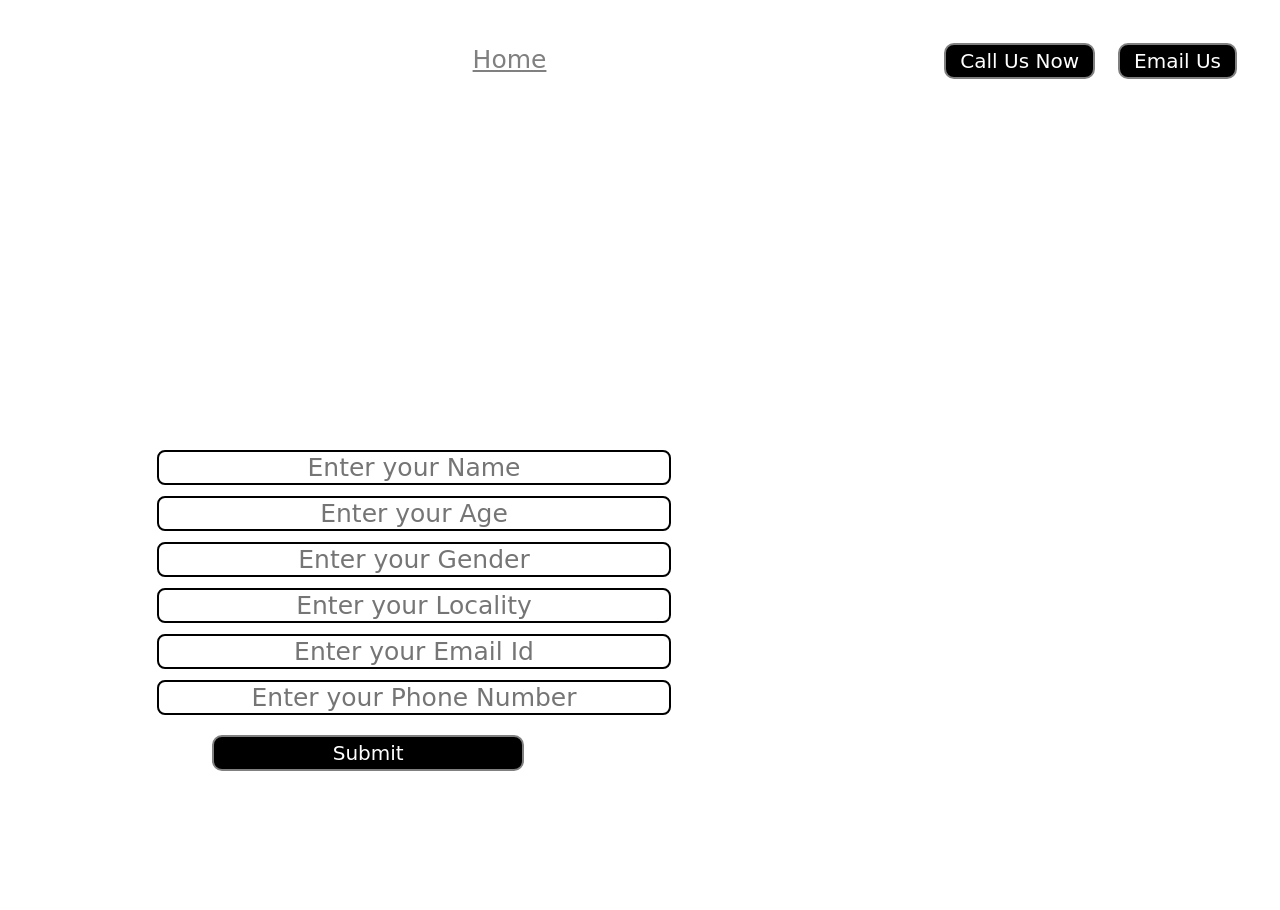
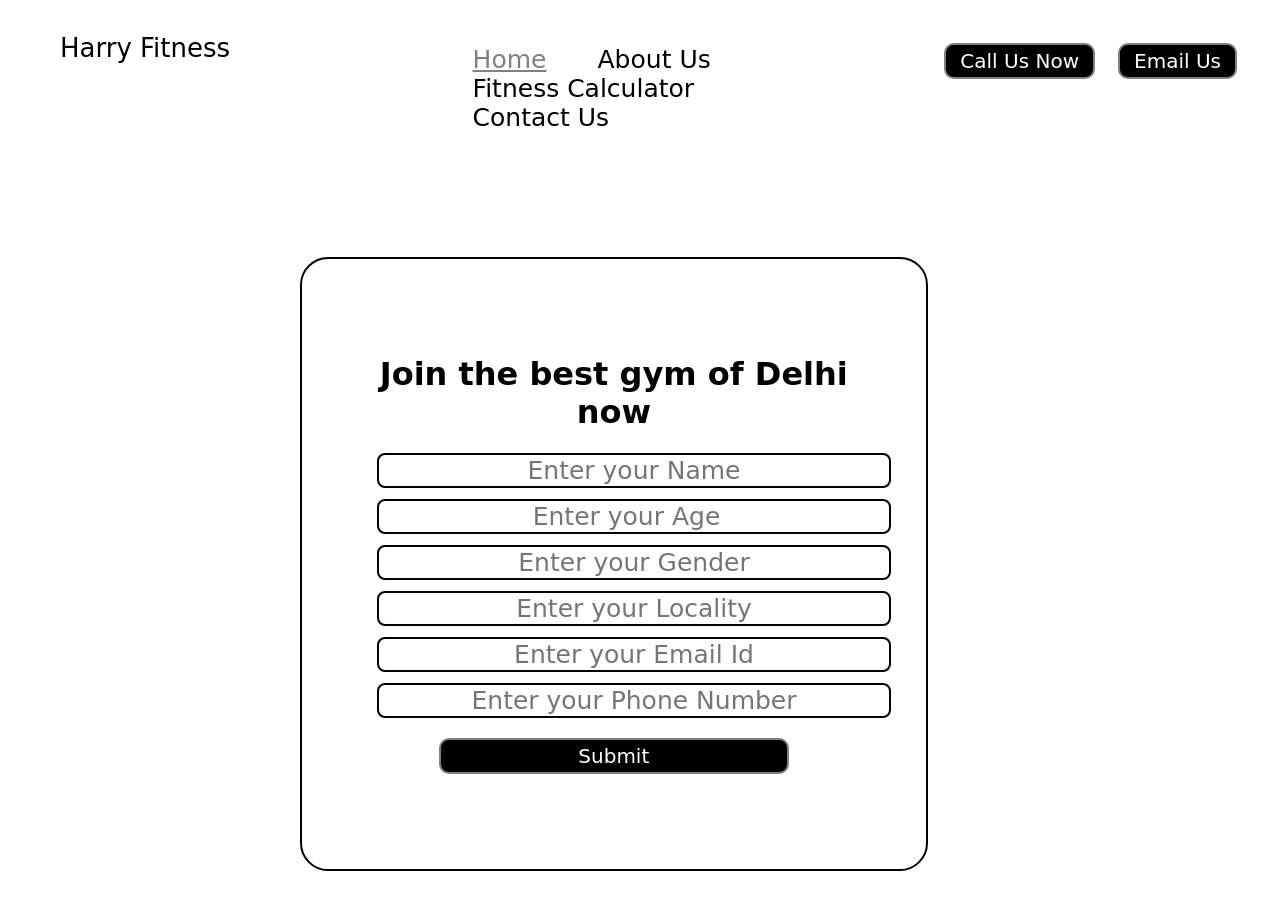
Before and after one commit to shaurya12416/Web-dev, a plain HTML site: page index.html in a window 1280 px wide. After the commit the page ends 871 px from the top, so only its background shows below. Drawn offline with Linux system fonts and the light colour scheme; a web font is replaced by a local one.

Commit message:
made some changes in css file
Signed-off-by: Deepanshu Manocha <dmanocha464@gmail.com>

```diff
--- a/index.html
+++ b/index.html
@@ -8,127 +8,14 @@
     <title>Harry Fitness</title>
 </head>
 <link href="https://fonts.googleapis.com/css?family=Baloo+Bhai&display=swap" rel="stylesheet">
-<link rel="stylesheet" href="css/style.css">
-<style>
-    /* CSS Reset */
-    body {
-        font-family: 'Baloo Bhai', cursive;
-        color: white;
-        margin: 0px;
-        padding: 0px;
-        background: url('img/bg.jpg');
-    }
-
-    .left {
-        display: inline-block;
-        /* border: 2px solid red; */
-        position: absolute;
-        left: 60px;
-        top: 20px;
-    }
-
-    .left img {
-        width: 136px;
-        filter: invert(100%);
-    }
-
-    .left div {
-        line-height: 19px;
-        font-size: 26px;
-        text-align: center;
-    }
-
-    .mid {
-        display: block;
-        width: 36%;
-        margin: 29px auto;
-        /* border: 2px solid green; */
-    }
-
-    .right {
-        position: absolute;
-        right: 34px;
-        top: 43px;
-        display: inline-block;
-        /* border: 2px solid yellow; */
-    }
-
-    .navbar {
-        display: inline-block;
-    }
-
-    .navbar li {
-        display: inline-block;
-        font-size: 25px;
-    }
-
-    .navbar li a {
-        color: white;
-        text-decoration: none;
-        padding: 34px 23px;
-
-    }
-
-    .navbar li a:hover,
-    .navbar li a.active {
-        text-decoration: underline;
-        color: grey;
-
-    }
-
-    .btn {
-        font-family: 'Baloo Bhai', cursive;
-        margin: 0px 9px;
-        background-color: black;
-        color: white;
-        padding: 4px 14px;
-        border: 2px solid grey;
-        border-radius: 10px;
-        font-size: 20px;
-        cursor: pointer;
-    }
-
-    .btn:hover {
-        background-color: rgb(31, 30, 30);
-    }
-
-    .container {
-        border: 2px solid white;
-        margin: 106px 80px;
-        padding: 75px;
-        width: 33%;
-        border-radius: 28px;
-    }
-
-    .form-group input {
-        font-family: 'Baloo Bhai', cursive;
-        text-align: center;
-        display: block;
-        width: 508px;
-        padding: 1px;
-        border: 2px solid black;
-        margin: 11px auto;
-        font-size: 25px;
-        border-radius: 8px;
-    }
-
-    .container h1 {
-        text-align: center;
-    }
-
-    .container button {
-        display: block;
-        width: 74%;
-        margin: 20px auto;
-    }
-</style>
+<link rel="stylesheet" href="styles.css">
 
 <body>
     <header class="header">
         <!-- Left box for logo -->
         <div class="left">
-            <img src="img/gym.png" alt="">
-            <div>Harry Fitness</div>
+            <img src="" alt="">
+            <div class="data">Harry Fitness</div>
         </div>
         <!-- Mid box for navbar -->
         <div class="mid">
@@ -153,7 +40,7 @@
                 <input type="text" name="" placeholder="Enter your Name">
             </div>
             <div class="form-group">
-                <input type="text" name="" placeholder="Enter your Age">
+                <input type="number" name="" placeholder="Enter your Age">
             </div>
             <div class="form-group">
                 <input type="text" name="" placeholder="Enter your Gender">
@@ -162,7 +49,7 @@
                 <input type="text" name="" placeholder="Enter your Locality">
             </div>
             <div class="form-group">
-                <input type="text" name="" placeholder="Enter your Email Id">
+                <input type="email" name="" placeholder="Enter your Email Id">
             </div>
             <div class="form-group">
                 <input type="text" name="" placeholder="Enter your Phone Number">
@@ -171,5 +58,4 @@
         </form>
     </div>
 </body>
-
 </html>
--- /dev/null
+++ b/styles.css
@@ -0,0 +1,118 @@
+body {
+    font-family: 'Baloo Bhai', cursive;
+    color: white;
+    margin: 0px;
+    padding: 0px;
+    background: url('');
+}
+
+.left {
+    display: inline-block;
+    /* border: 2px solid red; */
+    position: absolute;
+    left: 60px;
+    top: 20px;
+    color: black;
+}
+
+.data{
+    color: black;
+}
+
+.left img {
+    width: 136px;
+    filter: invert(100%);
+}
+
+.left div {
+    line-height: 19px;
+    font-size: 26px;
+    text-align: center;
+}
+
+.mid {
+    display: block;
+    width: 36%;
+    margin: 29px auto;
+    /* border: 2px solid green; */
+}
+
+.right {
+    position: absolute;
+    right: 34px;
+    top: 43px;
+    display: inline-block;
+    /* border: 2px solid yellow; */
+}
+
+.navbar {
+    display: inline-block;
+}
+
+.navbar li {
+    display: inline-block;
+    font-size: 25px;
+}
+
+.navbar li a {
+    color: black;
+    text-decoration: none;
+    padding: 34px 23px;
+
+}
+
+.navbar li a:hover,
+.navbar li a.active {
+    text-decoration: underline;
+    color: grey;
+
+}
+
+.btn {
+    font-family: 'Baloo Bhai', cursive;
+    margin: 0px 9px;
+    background-color: black;
+    color: white;
+    padding: 4px 14px;
+    border: 2px solid grey;
+    border-radius: 10px;
+    font-size: 20px;
+    cursor: pointer;
+}
+
+.btn:hover {
+    background-color: rgb(31, 30, 30);
+}
+
+.container {
+    position: absolute;
+    left: 220px;
+    border: 2px solid black;
+    margin: 80px 80px;
+    padding: 75px;
+    width: 37%;
+    border-radius: 28px;
+}
+
+.form-group input {
+    font-family: 'Baloo Bhai', cursive;
+    text-align: center;
+    display: block;
+    width: 508px;
+    padding: 1px;
+    border: 2px solid black;
+    margin: 11px auto;
+    font-size: 25px;
+    border-radius: 8px;
+}
+
+.container h1 {
+    text-align: center;
+    color: black;
+}
+
+.container button {
+    display: block;
+    width: 74%;
+    margin: 20px auto;
+}
```
